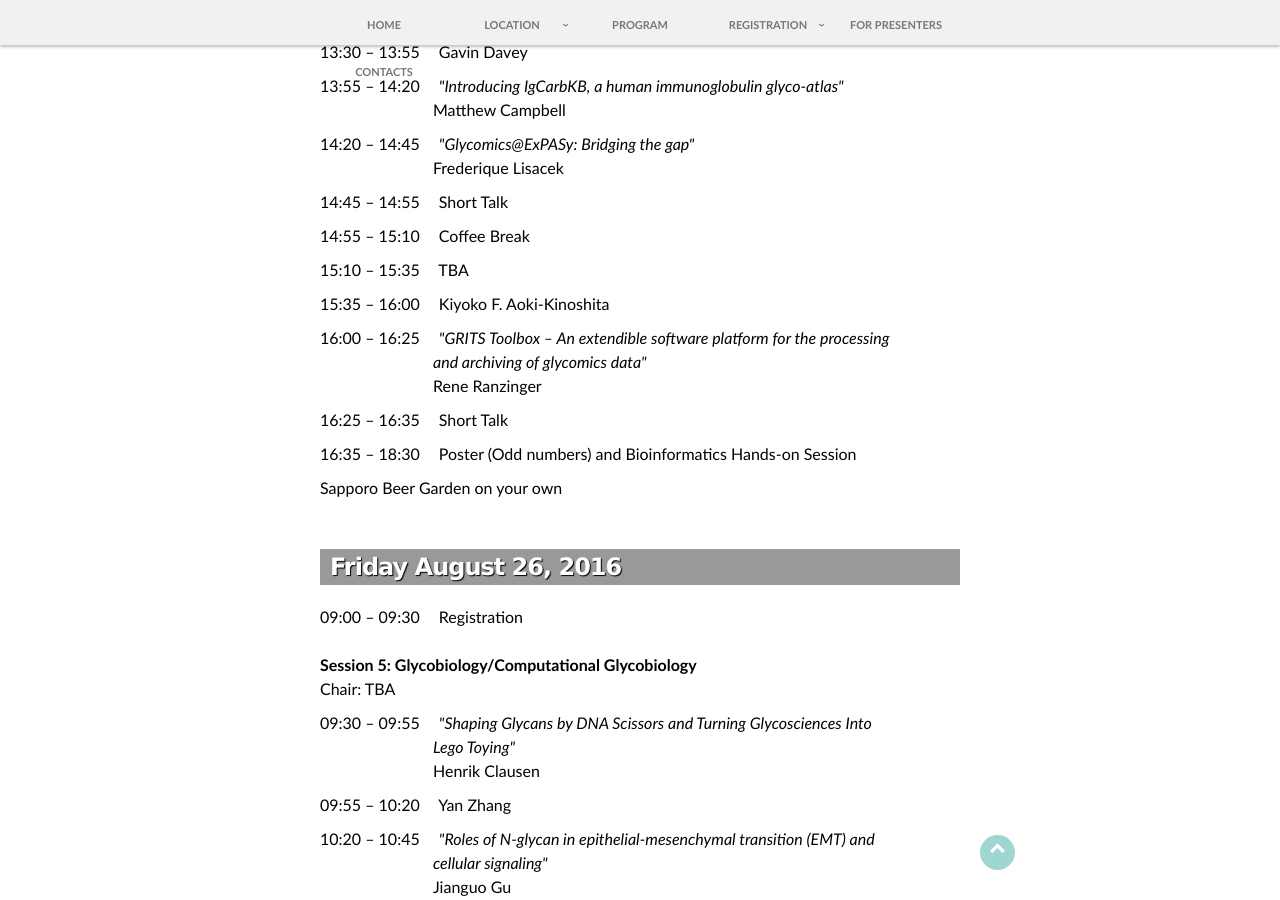
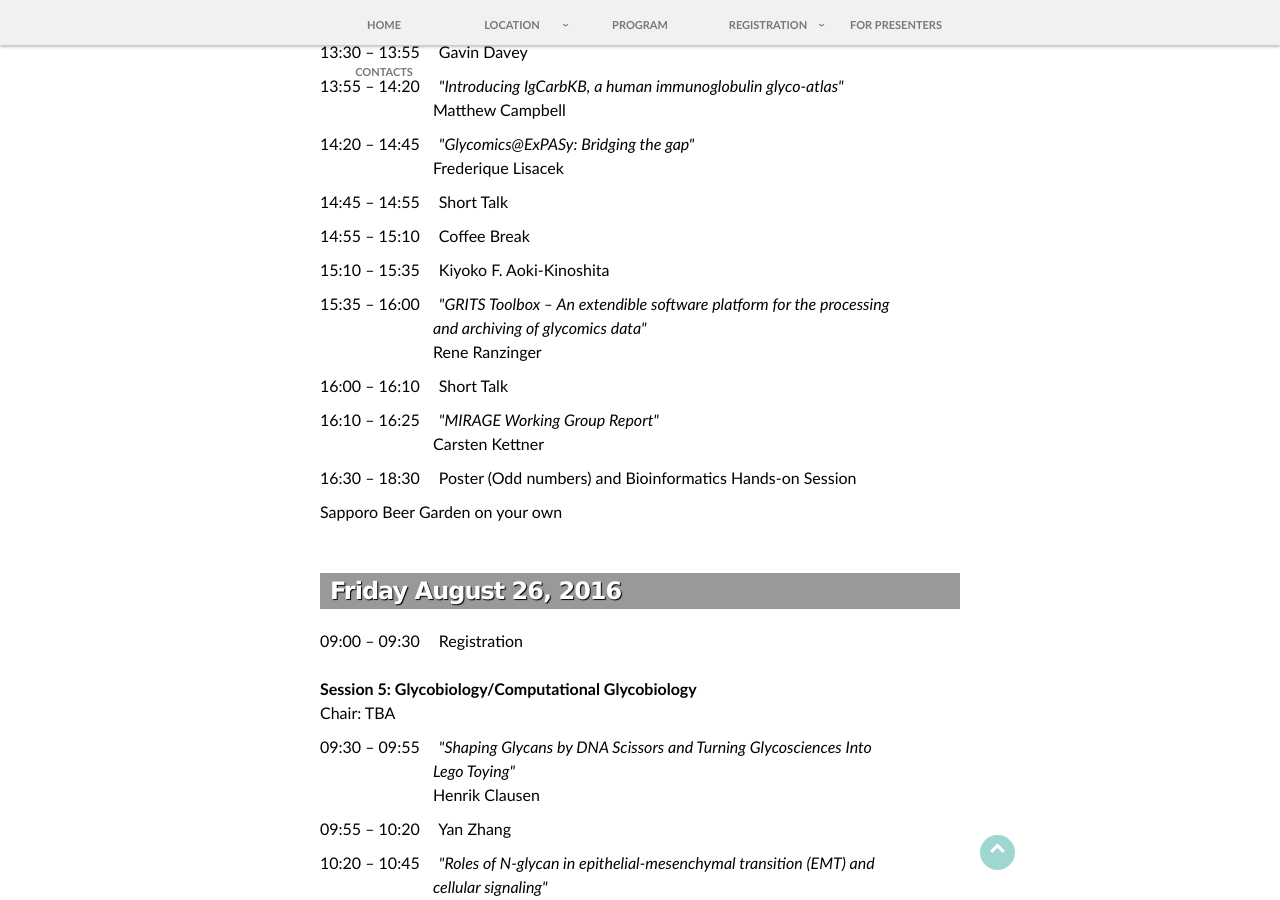
Before and after one commit to yamazakiM/test_warren2016, a Jekyll site: the page built from program/index.md, in a window 1280 px wide and 900 px high, scrolled down 2779 px. Built offline with Jekyll 4.4.1, drawn with Linux system fonts in a browser that asks for light colours; nearby versions of some CDN libraries; library files that are not in the unit come from our copies.

Commit message:
Update index.md

```diff
--- a/program/index.md
+++ b/program/index.md
@@ -240,16 +240,11 @@ Hokkaido University<br>
 	<span>Coffee Break</span>
 	<br>
 	<span style="display:inline-block; width=130px; margin-top:10px; margin-right:15px">15:10 – 15:35</span>
-	<span>TBA</span>
-	<br>
-	<!--<span style="padding-left:113px">TBA</span>
-	<br>-->
-	<span style="display:inline-block; width=130px; margin-top:10px; margin-right:15px">15:35 – 16:00</span>
 	<span>Kiyoko F. Aoki-Kinoshita</span>
 	<br>
 	<!--<span style="padding-left:113px">Kiyoko F. Aoki-Kinoshita</span>
 	<br>-->
-	<span style="display:inline-block; width=130px; margin-top:10px; margin-right:15px">16:00 – 16:25</span>
+	<span style="display:inline-block; width=130px; margin-top:10px; margin-right:15px">15:35 – 16:00</span>
 	<span style="font-style:italic">"GRITS Toolbox – An extendible software platform for the processing
 	<br>
 	<span style="padding-left:113px">and archiving of glycomics data"</span>
@@ -257,12 +252,17 @@ Hokkaido University<br>
 	<br>
 	<span style="padding-left:113px">Rene Ranzinger</span>
 	<br>
-	<span style="display:inline-block; width=130px; margin-top:10px; margin-right:15px">16:25 – 16:35</span>
+	<span style="display:inline-block; width=130px; margin-top:10px; margin-right:15px">16:00 – 16:10</span>
 	<span>Short Talk</span>
 	<br>
 	<!--<span style="padding-left:113px">TBA</span>
 	<br>-->
-	<span style="display:inline-block; width=130px; margin-top:10px; margin-right:15px">16:35 – 18:30</span>
+	<span style="display:inline-block; width=130px; margin-top:10px; margin-right:15px">16:10 – 16:25</span>
+	<span style="font-style:italic">"MIRAGE Working Group Report"</span>
+	<br>
+	<span style="padding-left:113px">Carsten Kettner</span>
+	<br>
+	<span style="display:inline-block; width=130px; margin-top:10px; margin-right:15px">16:30 – 18:30</span>
 	<span>Poster (Odd numbers) and Bioinformatics Hands-on Session</span>
 	<br>
 	<span style="display:inline-block; width=130px; margin-top:10px; margin-right:15px">Sapporo Beer Garden on your own</span>
```
